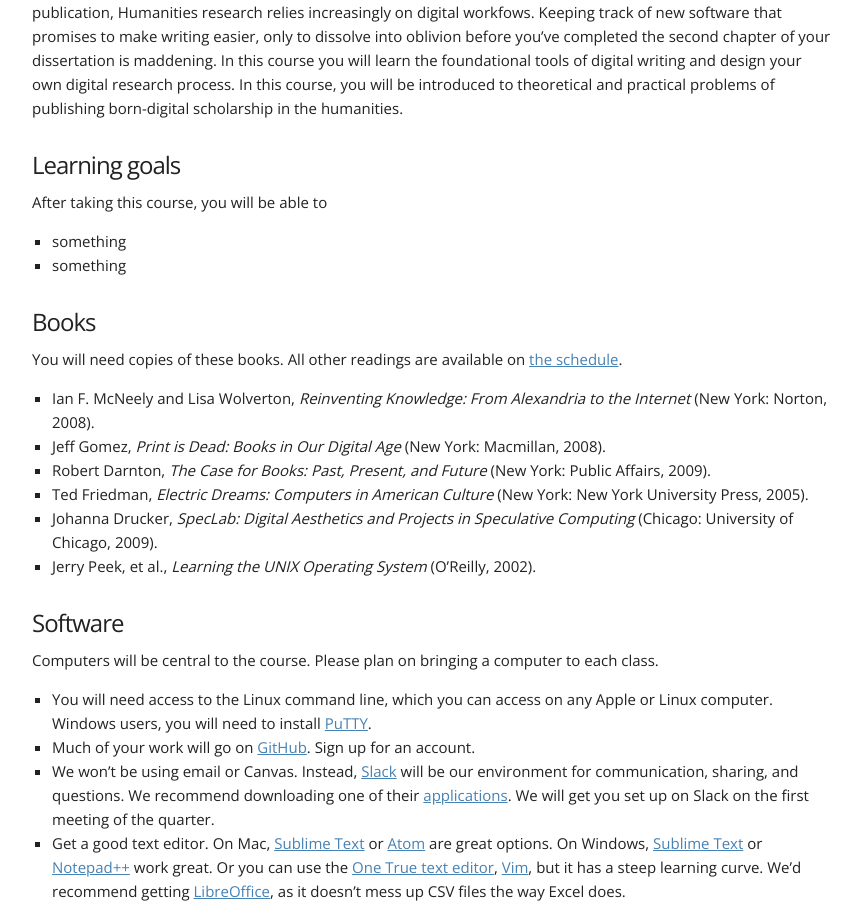
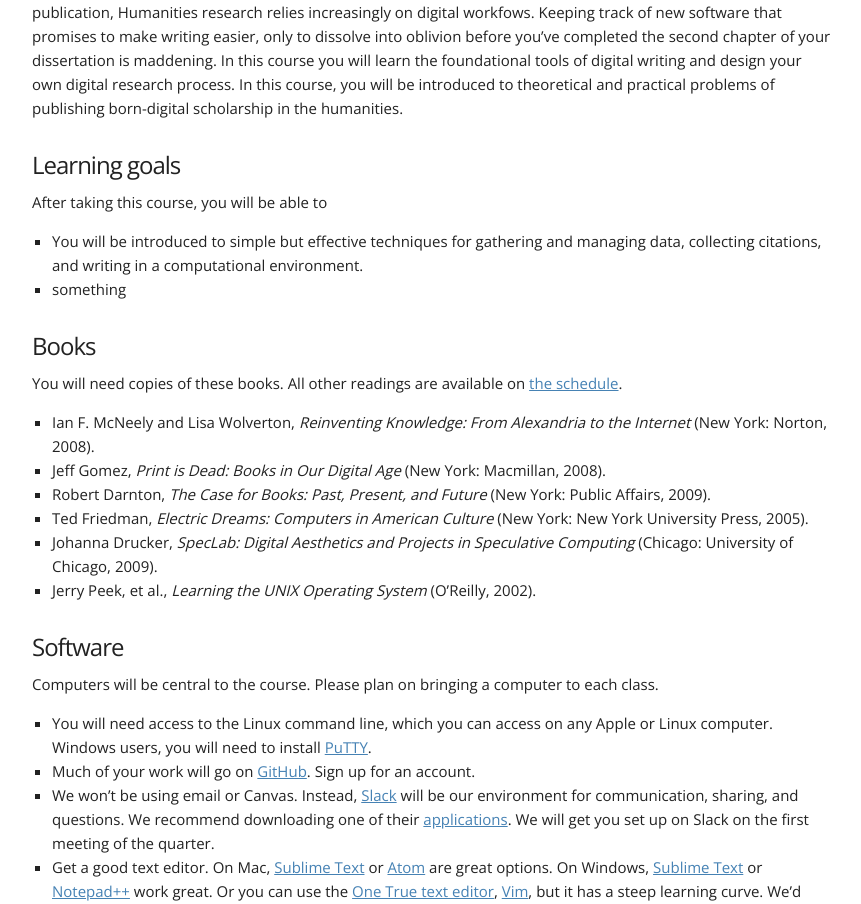
Before and after one commit to cestastanford/dh-publishing, a Jekyll site: the page built from source/index.md, in a window 1280 px wide, cut to the strip 471-1375 px from the top of the page. Shown: the whole strip, without its empty margins (208-1069 px from the left). Built offline with Jekyll 4.4.1, drawn with Linux system fonts in a browser that asks for light colours.

Commit message:
Update index.md

```diff
--- a/source/index.md
+++ b/source/index.md
@@ -10,7 +10,7 @@ How do digital research practices effect the Humanities research process? From r
 
 After taking this course, you will be able to
 
--   something
+-   You will be introduced to simple but effective techniques for gathering and managing data, collecting citations, and writing in a computational environment.
 -   something
 
 ## Books
```
